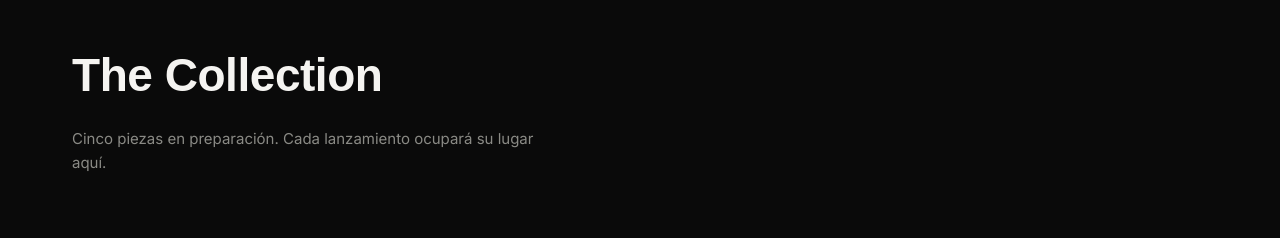
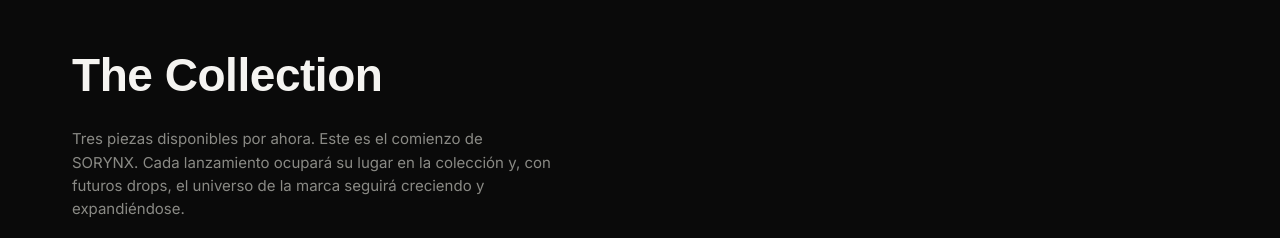
Before and after one commit to laloma72/SORYNX, a website: page sorynx.html in a window 1280 px wide. Shown: the part 900-1138 px from the top of the page. Drawn offline with Linux system fonts and the light colour scheme; a web font is replaced by a local one.

Commit message:
Update The Collection text

```diff
--- a/sorynx.html
+++ b/sorynx.html
@@ -19,7 +19,7 @@
 <div class="header-actions"><button class="cart-btn" id="cartBtn" aria-label="Carrito"><svg viewBox="0 0 24 24" width="20" height="20" fill="none" stroke="currentColor" stroke-width="1.4"><path d="M3 4h2l2.2 11.4a2 2 0 0 0 2 1.6h7.6a2 2 0 0 0 2-1.6L21 8H6"/><circle cx="9.5" cy="20" r="1.2" fill="currentColor" stroke="none"/><circle cx="17.5" cy="20" r="1.2" fill="currentColor" stroke="none"/></svg><span class="cart-count">0</span></button><button class="menu-toggle" id="menuToggle" aria-label="Abrir menú" aria-expanded="false"><span></span><span></span><span></span></button></div>
 </div><div class="mobile-nav" id="mobileNav"><a href="#inicio" class="mobile-link">Inicio</a><a href="#tienda" class="mobile-link">Tienda</a><a href="#marca" class="mobile-link">Sobre SORYNX</a><a href="#contacto" class="mobile-link">Contacto</a></div></header>
 <section class="hero" id="inicio"><div class="hero-bg-line"></div><div class="hero-inner"><p class="hero-kicker" data-reveal>Nueva colección — próximamente</p><h1 class="hero-title" id="heroTitle"><span class="mask"><span class="line" data-line>SORYNX</span></span></h1><p class="hero-slogan" data-reveal>Define your presence.</p><div class="hero-actions" data-reveal><a href="#tienda" class="btn btn-primary">Explorar colección</a><a href="#marca" class="btn btn-ghost">Conoce la marca</a></div></div><div class="hero-scroll" data-reveal><span>Scroll</span><div class="scroll-line"><div class="scroll-dot"></div></div></div></section>
-<section class="collection" id="tienda"><div class="section-inner"><div class="collection-head"><h2 class="section-title reveal-up">The Collection</h2><p class="collection-sub reveal-up">Cinco piezas en preparación. Cada lanzamiento ocupará su lugar aquí.</p></div>
+<section class="collection" id="tienda"><div class="section-inner"><div class="collection-head"><h2 class="section-title reveal-up">The Collection</h2><p class="collection-sub reveal-up">Tres piezas disponibles por ahora. Este es el comienzo de SORYNX. Cada lanzamiento ocupará su lugar en la colección y, con futuros drops, el universo de la marca seguirá creciendo y expandiéndose.</p></div>
 <div class="product-grid">
 <article class="product-card reveal-up" style="--i:0"><div class="product-index">01 / 05</div><div class="product-media"><img src="checkout/img/01-front.jpg" alt="SORYNX BLACK BLADE TEE" style="width:100%;height:100%;object-fit:cover;"></div><div class="product-info"><h3 class="product-name">SORYNX BLACK BLADE TEE</h3><p class="product-price">0,00 €</p><a href="checkout/" class="product-btn">Ver producto</a></div></article>
 <article class="product-card reveal-up" style="--i:1"><div class="product-index">02 / 05</div><div class="product-media"><img src="checkout/img/productos/WhatsApp%20Image%202026-09-26%20at%2013.13.58.jpeg" data-collage="true" data-shirt-scale="blade" alt="SORYNX DARK ANGEL WHITE TEE" style="width:100%;height:100%;object-fit:cover;"></div><div class="product-info"><h3 class="product-name">SORYNX DARK ANGEL WHITE TEE</h3><p class="product-price">0,00 €</p><a href="checkout/?product=dark-angel-white" class="product-btn">Ver producto</a></div></article>
```
